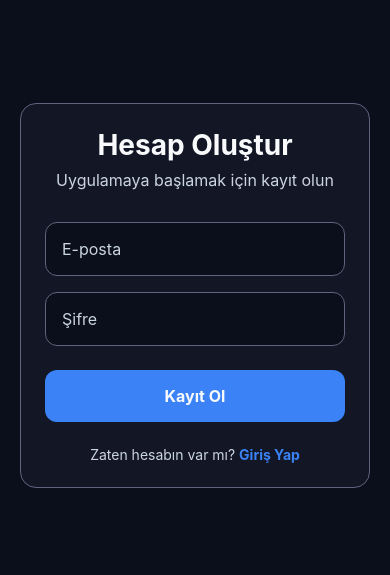
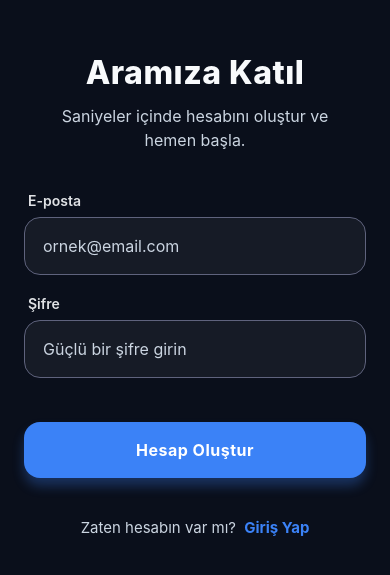
Before and after one commit to coskunburak/mobilodev, a React Native app: screen /Signup in a window 390 px wide. Shown: the part 127-702 px from the top of the page. Built offline with nearby package versions, Linux system fonts and the light colour scheme; no server answers.

Commit message:
giriş yap kayıt ol placeholder ve ui tarafında geliştirmeler yapıldı

```diff
--- a/src/screens/LoginScreen.js
+++ b/src/screens/LoginScreen.js
@@ -1,5 +1,17 @@
-import React, { useState } from 'react';
-import { View, Text, TextInput, TouchableOpacity, StyleSheet, ActivityIndicator, KeyboardAvoidingView, Platform, Alert } from 'react-native';
+import { useState } from 'react';
+import {
+  ActivityIndicator,
+  Alert,
+  KeyboardAvoidingView,
+  Platform,
+  SafeAreaView,
+  ScrollView,
+  StyleSheet,
+  Text,
+  TextInput,
+  TouchableOpacity,
+  View
+} from 'react-native';
 import { useAuth } from '../context/AuthProvider';
 import colors from '../theme/colors';
 
@@ -7,6 +19,8 @@ export default function LoginScreen({ navigation }) {
   const [email, setEmail] = useState('');
   const [password, setPassword] = useState('');
   const [loading, setLoading] = useState(false);
+  const [focusedInput, setFocusedInput] = useState(null);
+
   const { login } = useAuth();
 
   const handleLogin = async () => {
@@ -27,115 +41,183 @@ export default function LoginScreen({ navigation }) {
   };
 
   return (
+    <SafeAreaView style={styles.safeArea}>
       <KeyboardAvoidingView
         behavior={Platform.OS === "ios" ? "padding" : "height"}
         style={styles.container}
       >
+        <ScrollView
+          contentContainerStyle={styles.scrollContainer}
+          showsVerticalScrollIndicator={false}
+        >
+          <View style={styles.headerContainer}>
+            <Text style={styles.title}>Tekrar Hoş Geldin!</Text>
+            <Text style={styles.subtitle}>Kaldığın yerden devam etmek için giriş yap.</Text>
+          </View>
+
           <View style={styles.formContainer}>
-        <Text style={styles.title}>Hoş Geldiniz</Text>
-        <Text style={styles.subtitle}>Hesabınıza giriş yapın</Text>
-
+            <View style={styles.inputGroup}>
+              <Text style={styles.label}>E-posta</Text>
               <TextInput
-          style={styles.input}
-          placeholder="E-posta"
+                style={[
+                  styles.input,
+                  focusedInput === 'email' && styles.inputFocused
+                ]}
+                placeholder="E-posta adresiniz"
                 placeholderTextColor={colors.muted}
                 autoCapitalize="none"
                 value={email}
                 onChangeText={setEmail}
                 keyboardType="email-address"
+                onFocus={() => setFocusedInput('email')}
+                onBlur={() => setFocusedInput(null)}
               />
+            </View>
 
+            <View style={styles.inputGroup}>
+              <Text style={styles.label}>Şifre</Text>
               <TextInput
-          style={styles.input}
-          placeholder="Şifre"
+                style={[
+                  styles.input,
+                  focusedInput === 'password' && styles.inputFocused
+                ]}
+                placeholder="********"
                 placeholderTextColor={colors.muted}
                 value={password}
                 onChangeText={setPassword}
                 secureTextEntry
+                onFocus={() => setFocusedInput('password')}
+                onBlur={() => setFocusedInput(null)}
               />
+              <TouchableOpacity style={styles.forgotPassword}>
+                <Text style={styles.forgotPasswordText}>Şifreni mi unuttun?</Text>
+              </TouchableOpacity>
+            </View>
 
             <TouchableOpacity
               style={styles.button}
               onPress={handleLogin}
               disabled={loading}
+              activeOpacity={0.8}
             >
               {loading ? (
-            <ActivityIndicator color={colors.text} />
+                <ActivityIndicator color="#fff" />
               ) : (
                 <Text style={styles.buttonText}>Giriş Yap</Text>
               )}
             </TouchableOpacity>
+          </View>
 
           <View style={styles.footer}>
-          <Text style={styles.footerText}>Hesabın yok mu? </Text>
+            <Text style={styles.footerText}>Henüz hesabın yok mu? </Text>
             <TouchableOpacity onPress={() => navigation.navigate('Signup')}>
               <Text style={styles.link}>Kayıt Ol</Text>
             </TouchableOpacity>
           </View>
-      </View>
+        </ScrollView>
       </KeyboardAvoidingView>
+    </SafeAreaView>
   );
 }
 
 const styles = StyleSheet.create({
+  safeArea: {
+    flex: 1,
+    backgroundColor: colors.background,
+  },
   container: {
     flex: 1,
-    backgroundColor: colors.background,
+  },
+  scrollContainer: {
+    flexGrow: 1,
     justifyContent: 'center',
-    padding: 20,
+    padding: 24,
   },
-  formContainer: {
-    backgroundColor: 'rgba(95, 99, 125, 0.1)', // Card renginin biraz saydam hali
-    padding: 24,
-    borderRadius: 16,
-    borderWidth: 1,
-    borderColor: colors.card,
+  headerContainer: {
+    marginBottom: 40,
+    alignItems: 'center',
   },
   title: {
-    fontSize: 28,
-    fontWeight: 'bold',
+    fontSize: 32,
+    fontWeight: '800',
     color: colors.text,
-    marginBottom: 8,
+    marginBottom: 10,
     textAlign: 'center',
   },
   subtitle: {
     fontSize: 16,
     color: colors.muted,
-    marginBottom: 32,
     textAlign: 'center',
+    maxWidth: '80%',
+  },
+  formContainer: {
+    width: '100%',
+  },
+  inputGroup: {
+    marginBottom: 20,
+  },
+  label: {
+    fontSize: 14,
+    fontWeight: '600',
+    color: colors.text,
+    marginBottom: 8,
+    marginLeft: 4,
+    opacity: 0.9,
   },
   input: {
-    backgroundColor: colors.background,
-    borderWidth: 1,
+    backgroundColor: 'rgba(255,255,255,0.05)',
+    borderWidth: 1.5,
     borderColor: colors.card,
-    borderRadius: 12,
-    padding: 16,
-    marginBottom: 16,
+    borderRadius: 16,
+    padding: 18,
     color: colors.text,
     fontSize: 16,
   },
+  inputFocused: {
+    borderColor: colors.primary,
+    backgroundColor: 'rgba(255,255,255,0.08)',
+  },
+  forgotPassword: {
+    alignSelf: 'flex-end',
+    marginTop: 8,
+    paddingVertical: 4,
+  },
+  forgotPasswordText: {
+    color: colors.muted,
+    fontSize: 13,
+    fontWeight: '500',
+  },
   button: {
     backgroundColor: colors.primary,
-    padding: 16,
-    borderRadius: 12,
+    paddingVertical: 18,
+    borderRadius: 16,
     alignItems: 'center',
-    marginTop: 8,
+    marginTop: 24,
+    shadowColor: colors.primary,
+    shadowOffset: { width: 0, height: 8 },
+    shadowOpacity: 0.3,
+    shadowRadius: 12,
+    elevation: 8,
   },
   buttonText: {
-    color: colors.text,
+    color: '#fff',
     fontSize: 16,
-    fontWeight: 'bold',
+    fontWeight: '700',
+    letterSpacing: 0.5,
   },
   footer: {
     flexDirection: 'row',
     justifyContent: 'center',
-    marginTop: 24,
+    marginTop: 40,
   },
   footerText: {
     color: colors.muted,
+    fontSize: 15,
   },
   link: {
     color: colors.primary,
-    fontWeight: 'bold',
+    fontWeight: '700',
+    fontSize: 15,
+    marginLeft: 4,
   },
 });
--- a/src/screens/SignupScreen.js
+++ b/src/screens/SignupScreen.js
@@ -1,5 +1,17 @@
 import { useState } from 'react';
-import { ActivityIndicator, Alert, StyleSheet, Text, TextInput, TouchableOpacity, View } from 'react-native';
+import {
+  ActivityIndicator,
+  Alert,
+  KeyboardAvoidingView,
+  Platform,
+  SafeAreaView,
+  ScrollView,
+  StyleSheet,
+  Text,
+  TextInput,
+  TouchableOpacity,
+  View
+} from 'react-native';
 import { useAuth } from '../context/AuthProvider';
 import colors from '../theme/colors';
 
@@ -7,6 +19,10 @@ export default function SignupScreen({ navigation }) {
   const [email, setEmail] = useState('');
   const [password, setPassword] = useState('');
   const [loading, setLoading] = useState(false);
+
+  // UX İyileştirmesi: Hangi inputun aktif olduğunu takip edelim
+  const [focusedInput, setFocusedInput] = useState(null);
+
   const { signup } = useAuth();
 
   const handleSignup = async () => {
@@ -15,16 +31,15 @@ export default function SignupScreen({ navigation }) {
     setLoading(true);
     try {
       await signup(email, password);
-      console.log("Kayıt başarılı!"); // Başarılı olursa bunu görürüz
+      console.log("Kayıt başarılı!");
     } catch (error) {
-      // Hatanın detayını terminale yazdırıyoruz:
       console.log("KAYIT HATASI:", error.code, error.message);
 
       let msg = "Kayıt başarısız.";
       if(error.code === 'auth/email-already-in-use') msg = "Bu e-posta zaten kullanımda.";
       else if(error.code === 'auth/weak-password') msg = "Şifre en az 6 karakter olmalı.";
       else if(error.code === 'auth/invalid-email') msg = "Geçersiz e-posta adresi.";
-      else msg = error.message; // Geliştirme aşamasında gerçek hatayı ekranda görmek için bunu ekle
+      else msg = error.message;
 
       Alert.alert("Hata", msg);
     } finally {
@@ -33,32 +48,69 @@ export default function SignupScreen({ navigation }) {
   };
 
   return (
-    <View style={styles.container}>
+    <SafeAreaView style={styles.safeArea}>
+      <KeyboardAvoidingView
+        behavior={Platform.OS === "ios" ? "padding" : "height"}
+        style={styles.container}
+      >
+        <ScrollView
+          contentContainerStyle={styles.scrollContainer}
+          showsVerticalScrollIndicator={false}
+        >
+          <View style={styles.headerContainer}>
+            <Text style={styles.title}>Aramıza Katıl</Text>
+            <Text style={styles.subtitle}>Saniyeler içinde hesabını oluştur ve hemen başla.</Text>
+          </View>
+
           <View style={styles.formContainer}>
-        <Text style={styles.title}>Hesap Oluştur</Text>
-        <Text style={styles.subtitle}>Uygulamaya başlamak için kayıt olun</Text>
-
+            <View style={styles.inputGroup}>
+              <Text style={styles.label}>E-posta</Text>
               <TextInput
-          style={styles.input}
-          placeholder="E-posta"
+                style={[
+                  styles.input,
+                  focusedInput === 'email' && styles.inputFocused
+                ]}
+                placeholder="ornek@email.com"
                 placeholderTextColor={colors.muted}
                 autoCapitalize="none"
+                keyboardType="email-address"
                 value={email}
                 onChangeText={setEmail}
+                onFocus={() => setFocusedInput('email')}
+                onBlur={() => setFocusedInput(null)}
               />
+            </View>
 
+            <View style={styles.inputGroup}>
+              <Text style={styles.label}>Şifre</Text>
               <TextInput
-          style={styles.input}
-          placeholder="Şifre"
+                style={[
+                  styles.input,
+                  focusedInput === 'password' && styles.inputFocused
+                ]}
+                placeholder="Güçlü bir şifre girin"
                 placeholderTextColor={colors.muted}
                 value={password}
                 onChangeText={setPassword}
                 secureTextEntry
+                onFocus={() => setFocusedInput('password')}
+                onBlur={() => setFocusedInput(null)}
               />
+            </View>
 
-        <TouchableOpacity style={styles.button} onPress={handleSignup} disabled={loading}>
-          {loading ? <ActivityIndicator color={colors.text} /> : <Text style={styles.buttonText}>Kayıt Ol</Text>}
+            <TouchableOpacity
+              style={styles.button}
+              onPress={handleSignup}
+              disabled={loading}
+              activeOpacity={0.8}
+            >
+              {loading ? (
+                <ActivityIndicator color="#fff" />
+              ) : (
+                <Text style={styles.buttonText}>Hesap Oluştur</Text>
+              )}
             </TouchableOpacity>
+          </View>
 
           <View style={styles.footer}>
             <Text style={styles.footerText}>Zaten hesabın var mı? </Text>
@@ -66,19 +118,103 @@ export default function SignupScreen({ navigation }) {
               <Text style={styles.link}>Giriş Yap</Text>
             </TouchableOpacity>
           </View>
-      </View>
-    </View>
+        </ScrollView>
+      </KeyboardAvoidingView>
+    </SafeAreaView>
   );
 }
+
 const styles = StyleSheet.create({
-    container: { flex: 1, backgroundColor: colors.background, justifyContent: 'center', padding: 20 },
-    formContainer: { backgroundColor: 'rgba(95, 99, 125, 0.1)', padding: 24, borderRadius: 16, borderWidth: 1, borderColor: colors.card },
-    title: { fontSize: 28, fontWeight: 'bold', color: colors.text, marginBottom: 8, textAlign: 'center' },
-    subtitle: { fontSize: 16, color: colors.muted, marginBottom: 32, textAlign: 'center' },
-    input: { backgroundColor: colors.background, borderWidth: 1, borderColor: colors.card, borderRadius: 12, padding: 16, marginBottom: 16, color: colors.text, fontSize: 16 },
-    button: { backgroundColor: colors.primary, padding: 16, borderRadius: 12, alignItems: 'center', marginTop: 8 },
-    buttonText: { color: colors.text, fontSize: 16, fontWeight: 'bold' },
-    footer: { flexDirection: 'row', justifyContent: 'center', marginTop: 24 },
-    footerText: { color: colors.muted },
-    link: { color: colors.primary, fontWeight: 'bold' }
+    safeArea: {
+      flex: 1,
+      backgroundColor: colors.background,
+    },
+    container: {
+      flex: 1,
+    },
+    scrollContainer: {
+      flexGrow: 1,
+      justifyContent: 'center',
+      padding: 24,
+    },
+    headerContainer: {
+      marginBottom: 40,
+      alignItems: 'center',
+    },
+    title: {
+      fontSize: 32,
+      fontWeight: '800',
+      color: colors.text,
+      marginBottom: 12,
+      textAlign: 'center',
+      letterSpacing: 0.5,
+    },
+    subtitle: {
+      fontSize: 16,
+      color: colors.muted,
+      textAlign: 'center',
+      lineHeight: 24,
+      paddingHorizontal: 20,
+    },
+    formContainer: {
+      width: '100%',
+    },
+    inputGroup: {
+      marginBottom: 20,
+    },
+    label: {
+      fontSize: 14,
+      fontWeight: '600',
+      color: colors.text,
+      marginBottom: 8,
+      marginLeft: 4,
+      opacity: 0.9,
+    },
+    input: {
+      backgroundColor: 'rgba(255,255,255,0.05)', // Hafif bir zemin
+      borderWidth: 1.5,
+      borderColor: colors.card, // Varsayılan border
+      borderRadius: 16,
+      padding: 18,
+      color: colors.text,
+      fontSize: 16,
+    },
+    inputFocused: {
+      borderColor: colors.primary, // Odaklanınca renk değişimi
+      backgroundColor: 'rgba(255,255,255,0.08)',
+    },
+    button: {
+      backgroundColor: colors.primary,
+      paddingVertical: 18,
+      borderRadius: 16,
+      alignItems: 'center',
+      marginTop: 24,
+      shadowColor: colors.primary,
+      shadowOffset: { width: 0, height: 8 },
+      shadowOpacity: 0.3,
+      shadowRadius: 12,
+      elevation: 8, // Android gölgesi
+    },
+    buttonText: {
+      color: '#fff', // Primary üzerine genelde beyaz gider, colors.text koyuysa bunu değiştirebilirsin
+      fontSize: 16,
+      fontWeight: '700',
+      letterSpacing: 0.5,
+    },
+    footer: {
+      flexDirection: 'row',
+      justifyContent: 'center',
+      marginTop: 40,
+      alignItems: 'center',
+    },
+    footerText: {
+      color: colors.muted,
+      fontSize: 15,
+    },
+    link: {
+      color: colors.primary,
+      fontWeight: '700',
+      fontSize: 15,
+      marginLeft: 4,
+    }
 });
```
Lines whose indentation alone changed are shown as unchanged.
